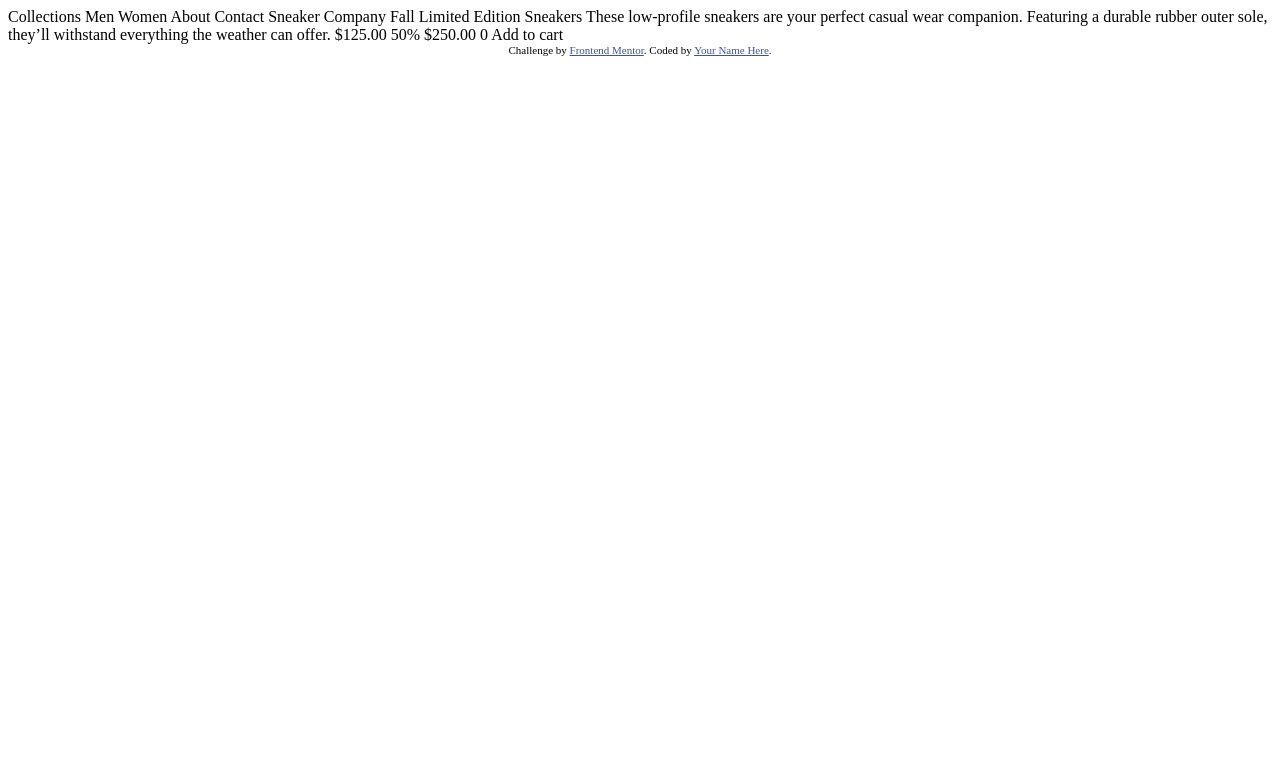
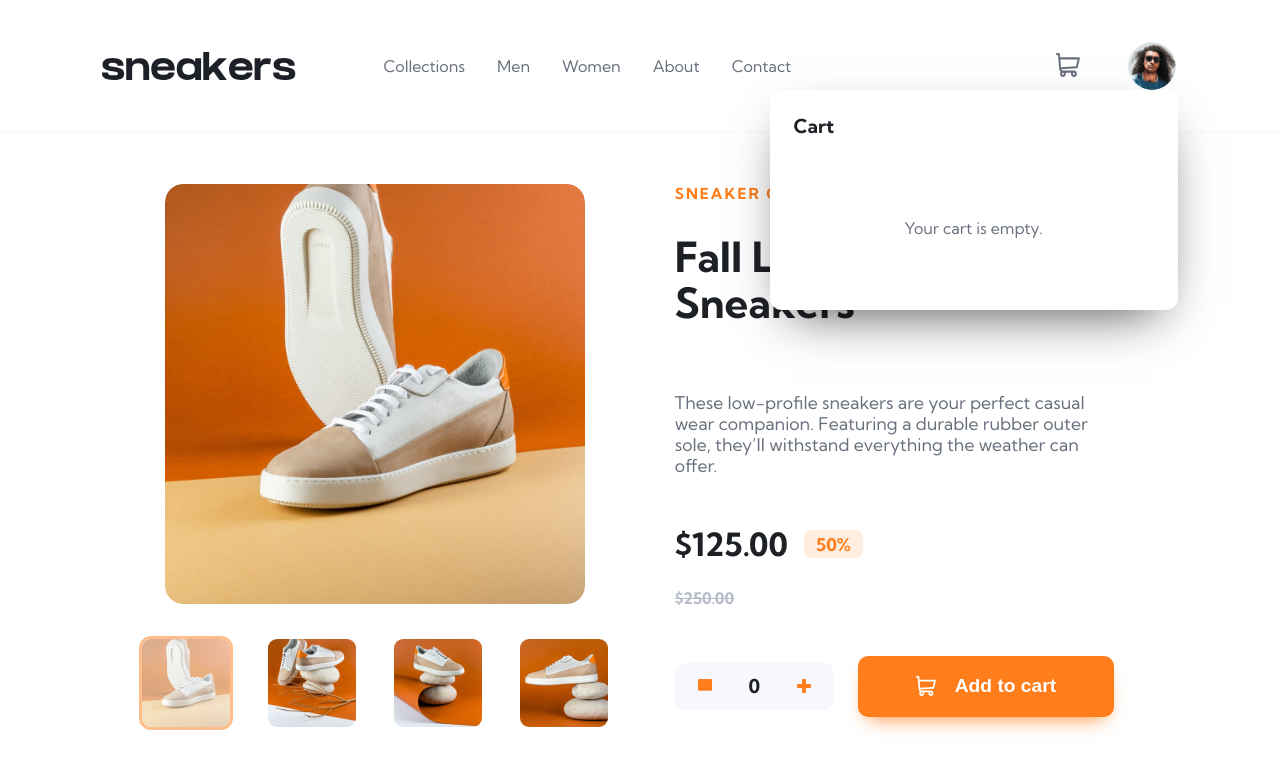
Before and after one commit to suhailabdi2/ecommerce-product-page-main, a plain HTML site: page index.html in a window 1280 px wide. Drawn offline with Linux system fonts and the light colour scheme.

Commit message:
finished the desktop design and made it dynamic

```diff
--- a/index.html
+++ b/index.html
@@ -2,43 +2,80 @@
 <html lang="en">
 <head>
   <meta charset="UTF-8">
-  <meta name="viewport" content="width=device-width, initial-scale=1.0"> <!-- displays site properly based on user's device -->
-
+  <meta name="viewport" content="width=device-width, initial-scale=1.0">
+  <title>Frontend Mentor | E-commerce product page</title>
   <link rel="icon" type="image/png" sizes="32x32" href="./images/favicon-32x32.png">
-
-  <title>Frontend Mentor | E-commerce product page</title>
-
-  <!-- Feel free to remove these styles or customise in your own stylesheet 👍 -->
-  <style>
-    .attribution { font-size: 11px; text-align: center; }
-    .attribution a { color: hsl(228, 45%, 44%); }
-  </style>
+  <link rel="stylesheet" href="style.css">
+  <link href="https://fonts.googleapis.com/css?family=Kumbh+Sans:400,700&display=swap" rel="stylesheet">
 </head>
 <body>
+  <header class="navbar">
+    <div class="navbar-left">
+      <img src="./images/logo.svg" alt="Sneakers logo" class="logo">
+      <nav>
+        <ul>
+          <li><a href="#">Collections</a></li>
+          <li><a href="#">Men</a></li>
+          <li><a href="#">Women</a></li>
+          <li><a href="#">About</a></li>
+          <li><a href="#">Contact</a></li>
+        </ul>
+      </nav>
+    </div>
+    <div class="navbar-right">
+      <button id="cart-btn" class="cart-btn">
+        <img src="./images/icon-cart.svg" alt="Cart">
+        <span id="cart-count" class="cart-count" hidden>0</span>
+      </button>
+      <img src="./images/image-avatar.png" alt="User avatar" class="avatar">
+    </div>
+  </header>
+  <hr class="divider">
 
-  Collections
-  Men
-  Women
-  About
-  Contact
+  <main class="container">
+    <section class="gallery">
+      <div class="main-image">
+        <img id="product-main-img" src="./images/image-product-1.jpg" alt="Product image">
+      </div>
+      <div class="thumbnails">
+        <img class="thumb selected" src="./images/image-product-1-thumbnail.jpg" data-img="./images/image-product-1.jpg" alt="Thumbnail 1">
+        <img class="thumb" src="./images/image-product-2-thumbnail.jpg" data-img="./images/image-product-2.jpg" alt="Thumbnail 2">
+        <img class="thumb" src="./images/image-product-3-thumbnail.jpg" data-img="./images/image-product-3.jpg" alt="Thumbnail 3">
+        <img class="thumb" src="./images/image-product-4-thumbnail.jpg" data-img="./images/image-product-4.jpg" alt="Thumbnail 4">
+      </div>
+    </section>
+    <section class="product-details">
+      <h2 class="company">SNEAKER COMPANY</h2>
+      <h1 class="title">Fall Limited Edition Sneakers</h1>
+      <p class="desc">
+        These low-profile sneakers are your perfect casual wear companion. Featuring a durable rubber outer sole, they’ll withstand everything the weather can offer.
+      </p>
+      <div class="price-row">
+        <span class="price">$125.00</span>
+        <span class="discount">50%</span>
+      </div>
+      <div class="old-price">$250.00</div>
+      <div class="cart-controls">
+        <div class="quantity">
+          <button id="minus-btn" aria-label="Decrease quantity"><img src="./images/icon-minus.svg" alt="-"></button>
+          <span id="quantity-value">0</span>
+          <button id="plus-btn" aria-label="Increase quantity"><img src="./images/icon-plus.svg" alt="+"></button>
+        </div>
+        <button id="add-to-cart" class="add-to-cart">
+          <img src="./images/icon-cart.svg" alt="Cart">
+          Add to cart
+        </button>
+      </div>
+    </section>
+  </main>
 
-  Sneaker Company
+  <div id="cart-modal" class="cart-modal" hidden>
+    <h3>Cart</h3>
+    <div id="cart-content" class="cart-content empty">
+      <p>Your cart is empty.</p>
+    </div>
+  </div>
 
-  Fall Limited Edition Sneakers
-
-  These low-profile sneakers are your perfect casual wear companion. Featuring a
-  durable rubber outer sole, they’ll withstand everything the weather can offer.
-
-  $125.00
-  50%
-  $250.00
-
-  0
-  Add to cart
-
-  <div class="attribution">
-    Challenge by <a href="https://www.frontendmentor.io?ref=challenge" target="_blank">Frontend Mentor</a>.
-    Coded by <a href="#">Your Name Here</a>.
-  </div>
+  <script src="script.js"></script>
 </body>
 </html>
--- /dev/null
+++ b/script.js
@@ -0,0 +1,82 @@
+// Thumbnail image switching
+const mainImg = document.getElementById('product-main-img');
+const thumbs = document.querySelectorAll('.thumb');
+thumbs.forEach(thumb => {
+  thumb.addEventListener('click', () => {
+    thumbs.forEach(t => t.classList.remove('selected'));
+    thumb.classList.add('selected');
+    mainImg.src = thumb.dataset.img;
+  });
+});
+
+// Quantity controls
+const minusBtn = document.getElementById('minus-btn');
+const plusBtn = document.getElementById('plus-btn');
+const quantityValue = document.getElementById('quantity-value');
+let quantity = 0;
+
+minusBtn.addEventListener('click', () => {
+  if (quantity > 0) quantity--;
+  quantityValue.textContent = quantity;
+});
+
+plusBtn.addEventListener('click', () => {
+  quantity++;
+  quantityValue.textContent = quantity;
+});
+
+// Cart logic
+const addToCartBtn = document.getElementById('add-to-cart');
+const cartBtn = document.getElementById('cart-btn');
+const cartModal = document.getElementById('cart-modal');
+const cartContent = document.getElementById('cart-content');
+const cartCount = document.getElementById('cart-count');
+cartModal.hidden = true;
+let cartItems = 0;
+
+addToCartBtn.addEventListener('click', () => {
+  if (quantity > 0) {
+    cartItems = quantity;
+    cartCount.textContent = cartItems;
+    cartCount.hidden = false;
+    updateCart();
+    quantity = 0;
+    quantityValue.textContent = quantity;
+  }
+});
+
+cartBtn.addEventListener('click', () => {
+  cartModal.hidden = !cartModal.hidden;
+});
+
+function updateCart() {
+  if (cartItems === 0) {
+    cartContent.innerHTML = `<p>Your cart is empty.</p>`;
+    cartContent.classList.add('empty');
+  } else {
+    cartContent.classList.remove('empty');
+    cartContent.innerHTML = `
+      <div class="cart-item">
+        <img src="./images/image-product-1-thumbnail.jpg" alt="Product">
+        <div class="cart-item-details">
+          <span>Fall Limited Edition Sneakers</span>
+          <span class="cart-price">$125.00 x ${cartItems} <span class="cart-total">$${(125 * cartItems).toFixed(2)}</span></span>
+        </div>
+        <button class="cart-delete" aria-label="Remove from cart"><img src="./images/icon-delete.svg" alt="Delete"></button>
+      </div>
+      <button class="checkout-btn">Checkout</button>
+    `;
+    cartContent.querySelector('.cart-delete').onclick = () => {
+      cartItems = 0;
+      cartCount.hidden = true;
+      updateCart();
+    };
+  }
+}
+
+// Hide cart modal when clicking outside
+document.addEventListener('click', (e) => {
+  if (!cartModal.contains(e.target) && !cartBtn.contains(e.target)) {
+    cartModal.hidden = true;
+  }
+});
--- /dev/null
+++ b/style.css
@@ -0,0 +1,417 @@
+:root {
+  --orange: hsl(26, 100%, 55%);
+  --pale-orange: hsl(25, 100%, 94%);
+  --very-dark-blue: hsl(220, 13%, 13%);
+  --dark-grayish-blue: hsl(219, 9%, 45%);
+  --grayish-blue: hsl(220, 14%, 75%);
+  --light-grayish-blue: hsl(223, 64%, 98%);
+  --white: hsl(0, 0%, 100%);
+  --black-75: rgba(0,0,0,0.75);
+  font-family: 'Kumbh Sans', sans-serif;
+  font-size: 16px;
+}
+
+body {
+  margin: 0;
+  background: var(--white);
+  color: var(--very-dark-blue);
+}
+
+.navbar {
+  display: flex;
+  justify-content: space-between;
+  align-items: center;
+  padding: 2.5rem 8vw 2.5rem 8vw;
+  background: var(--white);
+}
+
+.navbar-left {
+  display: flex;
+  align-items: center;
+  gap: 3rem;
+}
+
+.logo {
+  height: 28px;
+  margin-right: 2.5rem;
+}
+
+nav ul {
+  display: flex;
+  gap: 2rem;
+  list-style: none;
+  margin: 0;
+  padding: 0;
+}
+
+nav a {
+  text-decoration: none;
+  color: var(--dark-grayish-blue);
+  font-weight: 400;
+  transition: color 0.2s;
+  padding-bottom: 2.5rem;
+  border-bottom: 3px solid transparent;
+}
+
+nav a:hover,
+nav a:focus {
+  color: var(--very-dark-blue);
+  border-bottom: 3px solid var(--orange);
+}
+
+.navbar-right {
+  display: flex;
+  align-items: center;
+  gap: 2.5rem;
+}
+
+.cart-btn {
+  background: none;
+  border: none;
+  position: relative;
+  cursor: pointer;
+}
+
+.cart-btn img {
+  width: 24px;
+  height: 24px;
+}
+
+.cart-count {
+  position: absolute;
+  top: -8px;
+  right: -8px;
+  background: var(--orange);
+  color: var(--white);
+  font-size: 12px;
+  border-radius: 10px;
+  padding: 0 6px;
+  font-weight: 700;
+}
+
+.avatar {
+  width: 48px;
+  height: 48px;
+  border-radius: 50%;
+  border: 2px solid transparent;
+  transition: border 0.2s;
+}
+
+.avatar:hover {
+  border: 2px solid var(--orange);
+}
+
+.divider {
+  border: none;
+  border-top: 1px solid var(--light-grayish-blue);
+  margin: 0 0 0 0;
+}
+
+.container {
+  display: flex;
+  justify-content: center;
+  align-items: flex-start;
+  gap: 7vw;
+  padding: 4vw 8vw;
+  max-width: 1440px;
+  margin: 0 auto;
+}
+
+.gallery {
+  display: flex;
+  flex-direction: column;
+  align-items: center;
+  width: 420px;
+}
+
+.main-image {
+  width: 420px;
+  height: 420px;
+  border-radius: 18px;
+  overflow: hidden;
+  margin-bottom: 2rem;
+  background: var(--light-grayish-blue);
+  display: flex;
+  align-items: center;
+  justify-content: center;
+}
+
+.main-image img {
+  width: 100%;
+  height: 100%;
+  object-fit: cover;
+  border-radius: 18px;
+  cursor: pointer;
+  transition: box-shadow 0.2s;
+}
+
+.thumbnails {
+  display: flex;
+  gap: 2rem;
+}
+
+.thumb {
+  width: 88px;
+  height: 88px;
+  border-radius: 12px;
+  object-fit: cover;
+  cursor: pointer;
+  border: 3px solid transparent;
+  transition: border 0.2s, opacity 0.2s;
+  background: var(--white);
+}
+
+.thumb.selected,
+.thumb:focus {
+  border: 3px solid var(--orange);
+  opacity: 0.5;
+}
+
+.thumb:not(.selected):hover {
+  opacity: 0.7;
+}
+
+.product-details {
+  max-width: 440px;
+  display: flex;
+  flex-direction: column;
+  gap: 1.5rem;
+}
+
+.company {
+  color: var(--orange);
+  font-size: 0.95rem;
+  letter-spacing: 2px;
+  font-weight: 700;
+  margin-bottom: 0.5rem;
+  margin-top: 0;
+}
+
+.title {
+  font-size: 2.6rem;
+  font-weight: 700;
+  margin: 0 0 1.5rem 0;
+  line-height: 1.1;
+}
+
+.desc {
+  color: var(--dark-grayish-blue);
+  font-size: 1.1rem;
+  margin-bottom: 1.5rem;
+}
+
+.price-row {
+  display: flex;
+  align-items: center;
+  gap: 1rem;
+}
+
+.price {
+  font-size: 2rem;
+  font-weight: 700;
+}
+
+.discount {
+  background: var(--pale-orange);
+  color: var(--orange);
+  font-weight: 700;
+  border-radius: 8px;
+  padding: 0.2em 0.7em;
+  font-size: 1.1rem;
+}
+
+.old-price {
+  color: var(--grayish-blue);
+  text-decoration: line-through;
+  font-weight: 700;
+  margin-bottom: 1.5rem;
+}
+
+.cart-controls {
+  display: flex;
+  gap: 1.5rem;
+  align-items: center;
+}
+
+.quantity {
+  display: flex;
+  align-items: center;
+  background: var(--light-grayish-blue);
+  border-radius: 10px;
+  padding: 0.7em 1.2em;
+  gap: 1.5em;
+}
+
+.quantity button {
+  background: none;
+  border: none;
+  cursor: pointer;
+  padding: 0.3em;
+  display: flex;
+  align-items: center;
+}
+
+.quantity img {
+  width: 14px;
+  height: 14px;
+}
+
+#quantity-value {
+  font-size: 1.2rem;
+  font-weight: 700;
+  min-width: 1.5em;
+  text-align: center;
+}
+
+.add-to-cart {
+  background: var(--orange);
+  color: var(--white);
+  border: none;
+  border-radius: 10px;
+  font-size: 1.2rem;
+  font-weight: 700;
+  padding: 1em 3em;
+  display: flex;
+  align-items: center;
+  gap: 1em;
+  cursor: pointer;
+  box-shadow: 0 10px 20px -10px var(--orange);
+  transition: background 0.2s;
+}
+
+.add-to-cart:hover,
+.add-to-cart:focus {
+  background: hsl(26, 100%, 60%);
+}
+
+.add-to-cart img {
+  width: 20px;
+  height: 20px;
+  filter: brightness(0) invert(1);
+}
+
+.cart-modal {
+  position: absolute;
+  top: 90px;
+  right: 8vw;
+  width: 360px;
+  background: var(--white);
+  border-radius: 12px;
+  box-shadow: 0 20px 50px -20px var(--black-75);
+  padding: 1.5rem;
+  z-index: 100;
+  display: flex;
+  flex-direction: column;
+  gap: 1rem;
+}
+
+.cart-modal h3 {
+  margin: 0 0 1rem 0;
+  font-size: 1.2rem;
+  font-weight: 700;
+}
+
+.cart-content.empty {
+  color: var(--dark-grayish-blue);
+  text-align: center;
+  padding: 2rem 0;
+}
+
+.cart-content .cart-item {
+  display: flex;
+  align-items: center;
+  gap: 1rem;
+}
+
+.cart-content .cart-item img {
+  width: 50px;
+  border-radius: 8px;
+}
+
+.cart-content .cart-item-details {
+  flex: 1;
+  font-size: 1rem;
+}
+
+.cart-content .cart-item-details span {
+  display: block;
+}
+
+.cart-content .cart-item-details .cart-price {
+  color: var(--dark-grayish-blue);
+}
+
+.cart-content .cart-item-details .cart-total {
+  font-weight: 700;
+  color: var(--very-dark-blue);
+}
+
+.cart-content .cart-delete {
+  background: none;
+  border: none;
+  cursor: pointer;
+}
+
+.cart-content .cart-delete img {
+  width: 18px;
+}
+
+.cart-content .checkout-btn {
+  width: 100%;
+  background: var(--orange);
+  color: var(--white);
+  border: none;
+  border-radius: 10px;
+  font-size: 1.1rem;
+  font-weight: 700;
+  padding: 1em 0;
+  margin-top: 1.5rem;
+  cursor: pointer;
+  transition: background 0.2s;
+}
+
+.cart-content .checkout-btn:hover {
+  background: hsl(26, 100%, 60%);
+}
+
+@media (max-width: 900px) {
+  .container {
+    flex-direction: column;
+    align-items: center;
+    gap: 3vw;
+    padding: 4vw 2vw;
+  }
+  .gallery, .product-details {
+    width: 100%;
+    max-width: 500px;
+  }
+  .main-image {
+    width: 100%;
+    height: auto;
+    aspect-ratio: 1/1;
+  }
+  .thumbnails {
+    gap: 1rem;
+  }
+}
+
+@media (max-width: 600px) {
+  .navbar, .container {
+    padding-left: 1rem;
+    padding-right: 1rem;
+  }
+  .navbar-left {
+    gap: 1rem;
+  }
+  .gallery, .product-details {
+    max-width: 100%;
+  }
+  .main-image {
+    border-radius: 0;
+  }
+  .cart-modal {
+    right: 1rem;
+    width: 95vw;
+    min-width: 0;
+  }
+}
```
